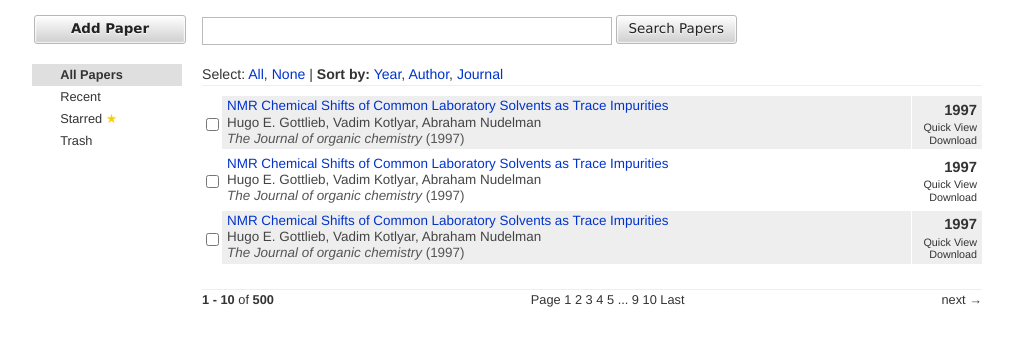
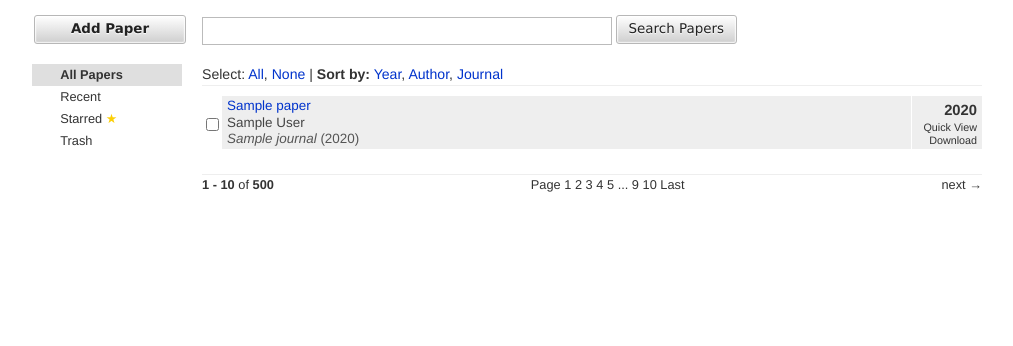
Before and after one commit to mikexstudios/papersdb, a Django app: template papers/templates/papers/dashboard.html in a window 1280 px wide. Shown: the part 29-375 px from the top of the page, without its empty margins (133-1146 px from the left). Run offline with Django 3.2, Linux system fonts and the light colour scheme; the template is opened without the code that fills it: most values are stand-ins (such as "Sample title", 1, 10 or a date in 2020); parts of the project's set-up code (start-up, migrations or seed data) failed here and were passed over; some libraries are stand-ins or nearby versions.

Commit message:
Added papers now display on dashboard.

```diff
--- a/papers/templates/papers/dashboard.html
+++ b/papers/templates/papers/dashboard.html
@@ -24,62 +24,31 @@
 
 <table id="library-tbl">
 <tbody>
-    <tr class="odd">
+    {% for p in papers %}
+    <tr class="{% cycle 'odd' 'even' %}">
         <td class="left">
-            <input type="checkbox" name="ch[]" value="1" />
+            <input type="checkbox" name="ch[]" value="{{ p.id }}" />
         </td>
         <td class="middle">
-            <div class="title"><a href="">NMR Chemical Shifts of Common Laboratory Solvents as Trace Impurities</a></div>
-            <div class="authors">Hugo E. Gottlieb, Vadim Kotlyar, Abraham Nudelman</div>
-            <div class="journal">The Journal of organic chemistry</div>
-            <div class="year">(1997)</div>
+            <div class="title"><a href="">{{ p.title }}</a></div>
+            <div class="authors">{{ p.authors }}</div>
+            <div class="journal">{{ p.journal }}</div>
+            <div class="year">{% if p.year %}({{ p.year }}){% endif %}</div>
         </td>
         <td class="right">
-            <div class="year">1997</div>
+            <div class="year">{{ p.year }}</div>
             <ul class="actions">
                 <li><a href="">Quick View</a></li>
                 <li><a href="">Download</a></li>
             </ul>
         </td>
     </tr>
-
-    <tr class="even">
-        <td class="left">
-            <input type="checkbox" name="ch[]" value="1" />
-        </td>
-        <td class="middle">
-            <div class="title"><a href="">NMR Chemical Shifts of Common Laboratory Solvents as Trace Impurities</a></div>
-            <div class="authors">Hugo E. Gottlieb, Vadim Kotlyar, Abraham Nudelman</div>
-            <div class="journal">The Journal of organic chemistry</div>
-            <div class="year">(1997)</div>
-        </td>
-        <td class="right">
-            <div class="year">1997</div>
-            <ul class="actions">
-                <li><a href="">Quick View</a></li>
-                <li><a href="">Download</a></li>
-            </ul>
-        </td>
+    {% empty %}
+    <tr class="empty">
+        <td>No papers in your library yet! Get started by <strong>
+        <a href="{% url new_paper %}">adding a new paper &rarr;</a></strong></td>
     </tr>
-
-    <tr class="odd">
-        <td class="left">
-            <input type="checkbox" name="ch[]" value="1" />
-        </td>
-        <td class="middle">
-            <div class="title"><a href="">NMR Chemical Shifts of Common Laboratory Solvents as Trace Impurities</a></div>
-            <div class="authors">Hugo E. Gottlieb, Vadim Kotlyar, Abraham Nudelman</div>
-            <div class="journal">The Journal of organic chemistry</div>
-            <div class="year">(1997)</div>
-        </td>
-        <td class="right">
-            <div class="year">1997</div>
-            <ul class="actions">
-                <li><a href="">Quick View</a></li>
-                <li><a href="">Download</a></li>
-            </ul>
-        </td>
-    </tr>
+    {% endfor %}
 </tbody>
 </table>
 
--- a/papers/views.py
+++ b/papers/views.py
@@ -31,8 +31,10 @@ def home(request):
 
 @render_to('papers/dashboard.html')
 def dashboard(request):
+    #Get papers
+    p = Paper.objects.all().order_by('pk')
 
-    return {}
+    return {'papers': p}
 
 @render_to('papers/new_paper.html')
 def new_paper(request):
--- a/static/css/screen.css
+++ b/static/css/screen.css
@@ -1744,54 +1744,58 @@ body#dashboard #right #library-tbl {
   font-size: 1.05em;
   margin-top: 10px;
 }
-/* line 314, ../sass/screen.sass */
+/* line 315, ../sass/screen.sass */
+body#dashboard #right #library-tbl tr.empty td {
+  text-align: center;
+}
+/* line 318, ../sass/screen.sass */
 body#dashboard #right #library-tbl tr.odd .middle, body#dashboard #right #library-tbl tr.odd .right {
   background-color: #eeeeee;
 }
-/* line 317, ../sass/screen.sass */
+/* line 321, ../sass/screen.sass */
 body#dashboard #right #library-tbl tr.even td {
   background-color: transparent;
 }
-/* line 322, ../sass/screen.sass */
+/* line 326, ../sass/screen.sass */
 body#dashboard #right #library-tbl tr td {
   border-bottom: 5px solid white;
 }
-/* line 324, ../sass/screen.sass */
+/* line 328, ../sass/screen.sass */
 body#dashboard #right #library-tbl tr .left {
   padding: 0;
   width: 20px;
 }
-/* line 327, ../sass/screen.sass */
+/* line 331, ../sass/screen.sass */
 body#dashboard #right #library-tbl tr .middle {
   line-height: 1.2;
   padding: 2px 5px;
 }
-/* line 335, ../sass/screen.sass */
+/* line 339, ../sass/screen.sass */
 body#dashboard #right #library-tbl tr .middle .journal {
   font-style: italic;
 }
-/* line 337, ../sass/screen.sass */
+/* line 341, ../sass/screen.sass */
 body#dashboard #right #library-tbl tr .middle .authors {
   color: #444444;
 }
-/* line 340, ../sass/screen.sass */
+/* line 344, ../sass/screen.sass */
 body#dashboard #right #library-tbl tr .middle .journal, body#dashboard #right #library-tbl tr .middle .year {
   display: inline;
   color: #555555;
 }
-/* line 343, ../sass/screen.sass */
+/* line 347, ../sass/screen.sass */
 body#dashboard #right #library-tbl tr .right {
   width: 60px;
   border-left: 1px solid white;
   padding: 2px 5px;
   text-align: right;
 }
-/* line 348, ../sass/screen.sass */
+/* line 352, ../sass/screen.sass */
 body#dashboard #right #library-tbl tr .right .year {
   font-weight: bold;
   font-size: 1.1em;
 }
-/* line 351, ../sass/screen.sass */
+/* line 355, ../sass/screen.sass */
 body#dashboard #right #library-tbl tr .right ul.actions {
   list-style: none;
   margin: 0;
@@ -1805,45 +1809,45 @@ body#dashboard #right #library-tbl tr .right ul.actions li {
   list-style-type: none;
   margin-left: 0px;
 }
-/* line 357, ../sass/screen.sass */
+/* line 361, ../sass/screen.sass */
 body#dashboard #right #library-tbl tr .right ul.actions a {
   color: #333333;
 }
-/* line 360, ../sass/screen.sass */
+/* line 364, ../sass/screen.sass */
 body#dashboard #right #pagesbar {
   margin-top: 20px;
   border-top: 1px solid #eeeeee;
 }
-/* line 364, ../sass/screen.sass */
+/* line 368, ../sass/screen.sass */
 body#dashboard #right #pagesbar .entries {
   float: left;
 }
-/* line 366, ../sass/screen.sass */
+/* line 370, ../sass/screen.sass */
 body#dashboard #right #pagesbar .nav {
   float: right;
 }
-/* line 368, ../sass/screen.sass */
+/* line 372, ../sass/screen.sass */
 body#dashboard #right #pagesbar .pages {
   text-align: center;
 }
 
-/* line 375, ../sass/screen.sass */
+/* line 379, ../sass/screen.sass */
 body#new_paper form#new_paper_form .field textarea#id_title {
   height: 40px;
 }
-/* line 380, ../sass/screen.sass */
+/* line 384, ../sass/screen.sass */
 body#new_paper form#new_paper_form .field textarea#id_authors {
   height: 60px;
 }
-/* line 382, ../sass/screen.sass */
+/* line 386, ../sass/screen.sass */
 body#new_paper form#new_paper_form .field input#id_year {
   width: 50px;
 }
-/* line 384, ../sass/screen.sass */
+/* line 388, ../sass/screen.sass */
 body#new_paper form#new_paper_form .field input#id_volume, body#new_paper form#new_paper_form .field input#id_issue, body#new_paper form#new_paper_form .field input#id_pages {
   width: 100px;
 }
-/* line 387, ../sass/screen.sass */
+/* line 391, ../sass/screen.sass */
 body#new_paper form#new_paper_form .actions button {
   -moz-border-radius: 3px;
   -webkit-border-radius: 3px;
--- a/static/sass/screen.sass
+++ b/static/sass/screen.sass
@@ -310,6 +310,10 @@ body#dashboard
     #library-tbl
       font-size: 1.05em
       margin-top: 10px
+      tr.empty
+        //font-size: 1.0em
+        td
+          text-align: center
       tr.odd
         .middle, .right
           background-color: #eee
```
